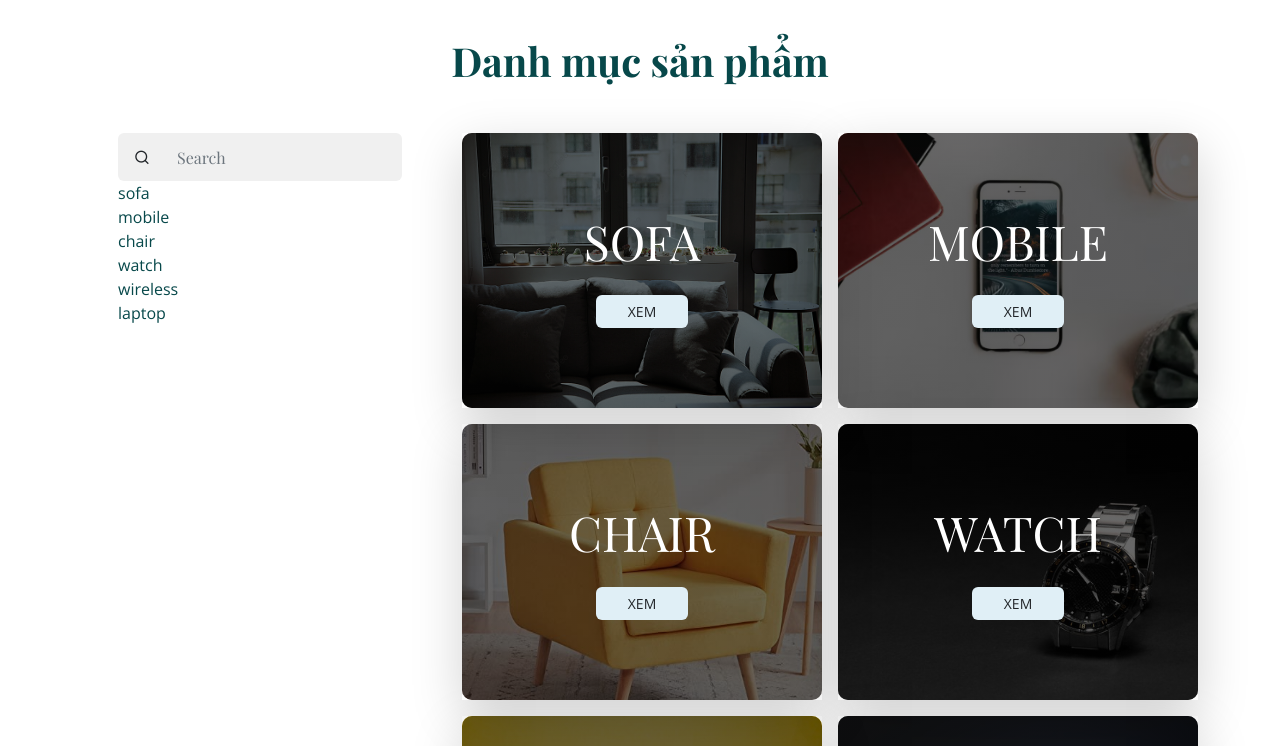
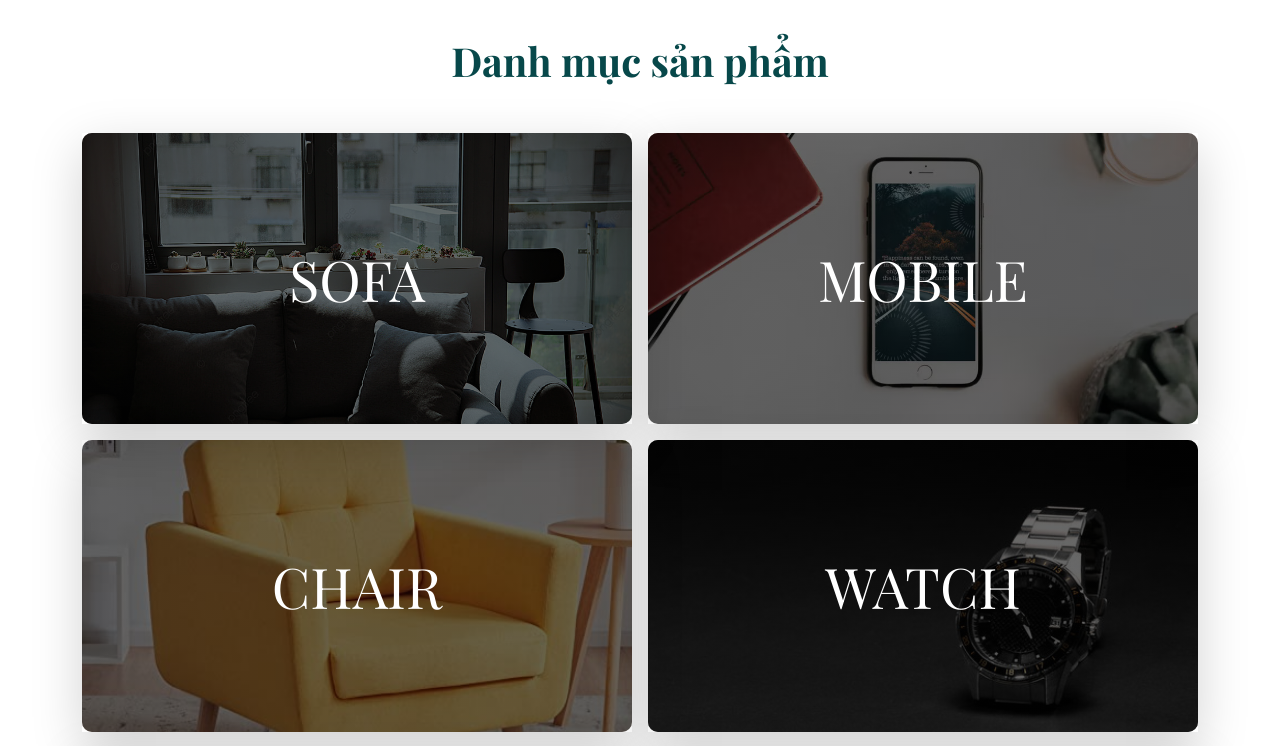
Before and after one commit to phucnh20521768/GoodSman, a React (Create React App) app: page /home in a window 1280 px wide. Shown: the part 1100-1846 px from the top of the page. Built offline with nearby package versions, Linux system fonts and the light colour scheme; a web font is replaced by a local one.

Commit message:
Landing done

```diff
--- a/src/components/UI/CategoryCard.jsx
+++ b/src/components/UI/CategoryCard.jsx
@@ -1,13 +1,12 @@
 import React from "react";
 import "../../styles/category_card.css";
-import sofa from "../../assets/images/sofa.jpg";
 import { motion } from "framer-motion";
 import { Link } from "react-router-dom";
 
 function CategoryCard({ item }) {
   return (
     <motion.div
-      whileHover={{ scale: 1.05 }}
+      whileHover={{ scale: 1.033 }}
       className="shadow-lg text-center position-relative category-card"
     >
       <div
@@ -15,12 +14,9 @@ function CategoryCard({ item }) {
         style={{ backgroundImage: `url(${item.imgUrl})` }}
       ></div>
       <div className="category-card__overlay"></div>
-      <h1 className="text-white display-5 mb-4 text-uppercase">
+      <h1 className="text-white display-4 text-uppercase">
         {item.categoryName}
       </h1>
-      <Link>
-        <button className="btn btn-explore">XEM</button>
-      </Link>
     </motion.div>
   );
 }
--- /dev/null
+++ b/src/components/UI/CategorySelector.jsx
@@ -0,0 +1,15 @@
+import React from "react";
+import { Link } from "react-router-dom";
+import "../../styles/category_selector.css";
+
+function CategorySelector({ item }) {
+  return (
+    <Link>
+      <p className="text-uppercase category-selector p-4">
+        {item.categoryName}
+      </p>
+    </Link>
+  );
+}
+
+export default CategorySelector;
--- a/src/pages/Home.jsx
+++ b/src/pages/Home.jsx
@@ -14,6 +14,7 @@ import Testimonial from "../components/UI/Testimonial";
 import newsImg from "../assets/images/new-01.png";
 import CategoryCard from "../components/UI/CategoryCard";
 import categoryData from "../assets/data/category";
+import CategorySelector from "../components/UI/CategorySelector";
 
 function Home() {
   const [trendingProducts, setTrendingProducts] = useState([]);
@@ -48,7 +49,7 @@ function Home() {
                 <Link to="/shop">
                   <motion.button
                     whileTap={{ scale: 1.2 }}
-                    className="btn btn-primary btn-lg"
+                    className="btn btn-primary btn-lg "
                   >
                     Mua hàng
                   </motion.button>
@@ -64,30 +65,13 @@ function Home() {
             <h1 className="fw-bold display-6">Danh mục sản phẩm</h1>
           </Row>
           <Row className="">
-            <Col className="px-5">
-              <div class="search-input input-group border-1 rounded">
-                <span class="input-group-text" id="search-addon">
-                  <i class="ri-search-line"></i>
-                </span>
-                <input
-                  type="search"
-                  class="form-control"
-                  placeholder="Search"
-                  aria-label="Search"
-                  aria-describedby="search-addon"
-                />
-              </div>
-              {categories.map((item, index) => (
-                <div key={index}>
-                  <p>{item.categoryName}</p>
-                </div>
-              ))}
-            </Col>
-            <Col lg="8">
+            <Col>
               <Row className="g-3">
                 {categories.map((item, index) => (
-                  <Col lg="6">
-                    <CategoryCard key={index} item={item} />
+                  <Col lg="6" key={index}>
+                    <Link>
+                      <CategoryCard item={item} />
+                    </Link>
                   </Col>
                 ))}
               </Row>
--- a/src/styles/category_card.css
+++ b/src/styles/category_card.css
@@ -1,5 +1,5 @@
 .category-card {
-  padding: 5rem;
+  padding: 7rem 5rem;
 }
 
 .category-card__bg {
--- /dev/null
+++ b/src/styles/category_selector.css
@@ -0,0 +1,4 @@
+.category-selector:hover {
+  background-color: var(--light);
+  color: var(--primary-color-dark);
+}
--- a/src/styles/components.css
+++ b/src/styles/components.css
@@ -7,6 +7,10 @@
 
 .btn-primary:hover {
   opacity: 1;
+  background-color: var(--primary-color-dark);
+}
+
+.btn-primary:active {
   background-color: var(--primary-color-dark);
 }
 
@@ -38,13 +42,8 @@
 }
 
 .btn-explore:hover {
+  color: black;
   background-color: var(--secondary-color-2);
-  color: var(--primary-color-dark);
-}
-
-.btn-explore:active {
-  background-color: var(--secondary-color-2);
-  color: var(--primary-color-dark);
 }
 
 .search-input {
```
